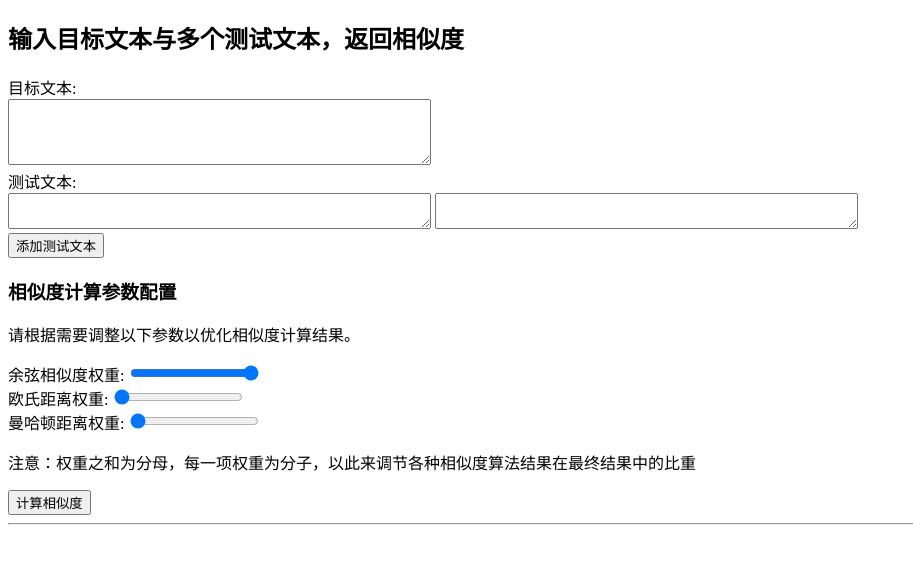
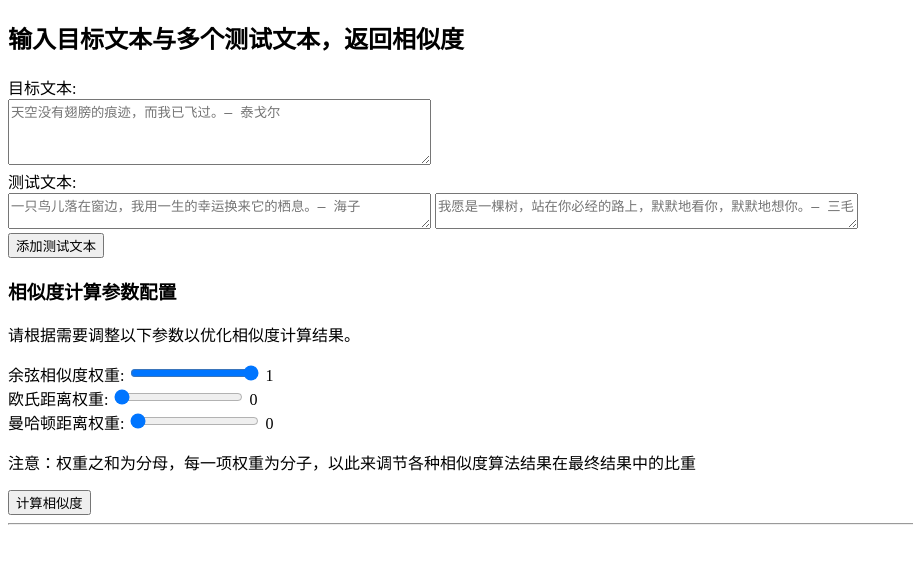
Before and after one commit to joylibo/CreditRatioCalc, a Flask app: page / in a window 1280 px wide. Shown: the top 564 px of the page, without its empty margins (0-913 px from the left). Run offline with Flask 3, Linux system fonts and the light colour scheme.

Commit message:
优化前段代码

```diff
--- a/app/templates/index.html
+++ b/app/templates/index.html
@@ -56,20 +56,82 @@
         newField.setAttribute("rows", "2");
         newField.setAttribute("cols", "50");
         newField.classList.add("testText");
+
+        // 定义一系列优美的文字作为 placeholder
+        var beautifulQuotes = [
+            "无人之境，还是有风景。— 纳博科夫",
+            "在所有的批评中，最伟大的批评是爱。— 惠特曼",
+            "生活中最深刻的表达，往往是沉默。— 马尔克斯",
+            "一切为了爱，更高的爱和更深的爱。— 海明威",
+            "我们读书是为了知道，我们并不孤独。— C.S.刘易斯",
+            "希望是一种有力的魔法，它能够使微小的美好照亮黑暗。— 托尔金",
+            "爱情不仅仅是感情，它也是艺术。— 巴尔扎克",
+            "真实是一种极其稀缺的资源。— 琼·狄迪恩",
+            "记住，希望是一种好东西，也许是最好的东西，好东西永远不会消逝。— 斯蒂芬·金",
+            "你所爱的，就是你的生活。— 安妮·迪拉德",
+            "一切都是最好的安排。— 林徽因",
+            "生命是美丽的，但只有少数人懂得欣赏。— 泰戈尔",
+            "只要面对现实，你才能超越现实。— 鲁迅",
+            "历史是一条河流，我们是这条河上的渡者。— 冰心",
+            "人的一生是短的，但如果卑劣地过这一生，就太长了。— 萧伯纳",
+            "一切伟大的行动和思想，都有一个微小的开始。— 奥斯特洛夫斯基",
+            "这世界要是能够改变，一定是从文学开始。— 余华",
+            "我们生来如同空白，经历让我们逐渐丰满。— 韩寒"
+        ];
+
+        // 随机选择一条优美的名人名言或文学句子作为 placeholder
+        var quoteIndex = Math.floor(Math.random() * beautifulQuotes.length);
+        newField.setAttribute("placeholder", beautifulQuotes[quoteIndex]);
+
         container.appendChild(newField);
     }
+
+
+
+    function addTextField() {
+        var container = document.getElementById("testTextsContainer");
+        var newTextArea = document.createElement("textarea");
+        newTextArea.classList.add("testText");
+        newTextArea.rows = "2";
+        newTextArea.cols = "50";
+        // 设置优美的文字作为 placeholder
+        var beautifulTexts = [
+            "你见，或者不见我，我就在那里，不悲不喜。— 顾城",
+            "我用所有的光线，换取一次与你的擦肩。— 北岛",
+            "月有阴晴圆缺，此事古难全。但愿人长久，千里共婵娟。— 苏轼"
+        ];
+        // 随机选择一段优美的文字作为 placeholder 文本
+        newTextArea.setAttribute("placeholder", beautifulTexts[Math.floor(Math.random() * beautifulTexts.length)]);
+        container.appendChild(newTextArea);
+    }
+
+    function updateValue(id, value) {
+        document.getElementById(id).innerText = value;
+    }
+
+    document.getElementById('cosineWeight').addEventListener('input', function() {
+        updateValue('cosineWeightValue', this.value);
+    });
+
+    document.getElementById('euclideanWeight').addEventListener('input', function() {
+        updateValue('euclideanWeightValue', this.value);
+    });
+
+    document.getElementById('manhattanWeight').addEventListener('input', function() {
+        updateValue('manhattanWeightValue', this.value);
+    });
     </script>
 </head>
 <body>
     <h2>输入目标文本与多个测试文本，返回相似度</h2>
     <div>
         <label for="referenceText">目标文本:</label><br>
-        <textarea id="referenceText" rows="4" cols="50"></textarea>
+        <textarea id="referenceText" rows="4" cols="50" placeholder="天空没有翅膀的痕迹，而我已飞过。— 泰戈尔"></textarea>
     </div>
     <div id="testTextsContainer">
         <label>测试文本:</label><br>
-        <textarea class="testText" rows="2" cols="50"></textarea>
-        <textarea class="testText" rows="2" cols="50"></textarea>
+        <textarea class="testText" rows="2" cols="50" placeholder="一只鸟儿落在窗边，我用一生的幸运换来它的栖息。— 海子"></textarea>
+        <textarea class="testText" rows="2" cols="50" placeholder="我愿是一棵树，站在你必经的路上，默默地看你，默默地想你。— 三毛"></textarea>
     </div>
     <button type="button" onclick="addTextField()">添加测试文本</button>
 
@@ -77,11 +139,16 @@
     <p>请根据需要调整以下参数以优化相似度计算结果。</p>
     <div>
         <label for="cosineWeight">余弦相似度权重:</label>
-        <input type="range" id="cosineWeight" value="1" step="0.1" min="0" max="1"><br>
+        <input type="range" id="cosineWeight" value="1" step="0.1" min="0" max="1">
+        <span id="cosineWeightValue">1</span><br>
+
         <label for="euclideanWeight">欧氏距离权重:</label>
-        <input type="range" id="euclideanWeight" value="0" step="0.1" min="0" max="1"><br>
+        <input type="range" id="euclideanWeight" value="0" step="0.1" min="0" max="1">
+        <span id="euclideanWeightValue">0</span><br>
+
         <label for="manhattanWeight">曼哈顿距离权重:</label>
-        <input type="range" id="manhattanWeight" value="0" step="0.1" min="0" max="1"><br>
+        <input type="range" id="manhattanWeight" value="0" step="0.1" min="0" max="1">
+        <span id="manhattanWeightValue">0</span><br>
     </div>
     <p>注意：权重之和为分母，每一项权重为分子，以此来调节各种相似度算法结果在最终结果中的比重</p>
     <input type="button" value="计算相似度" onclick="calculateBulkSimilarity()">
```
